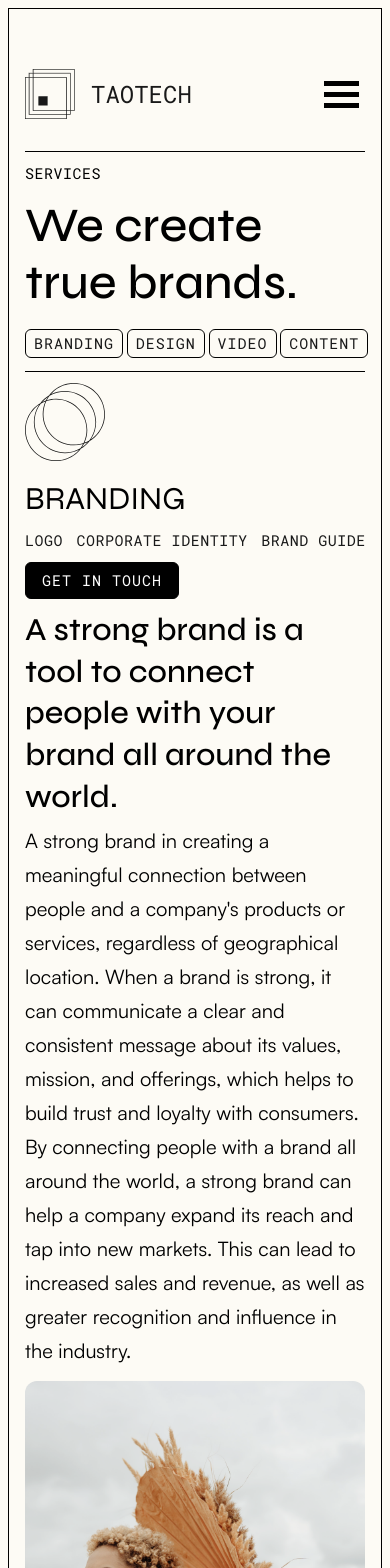
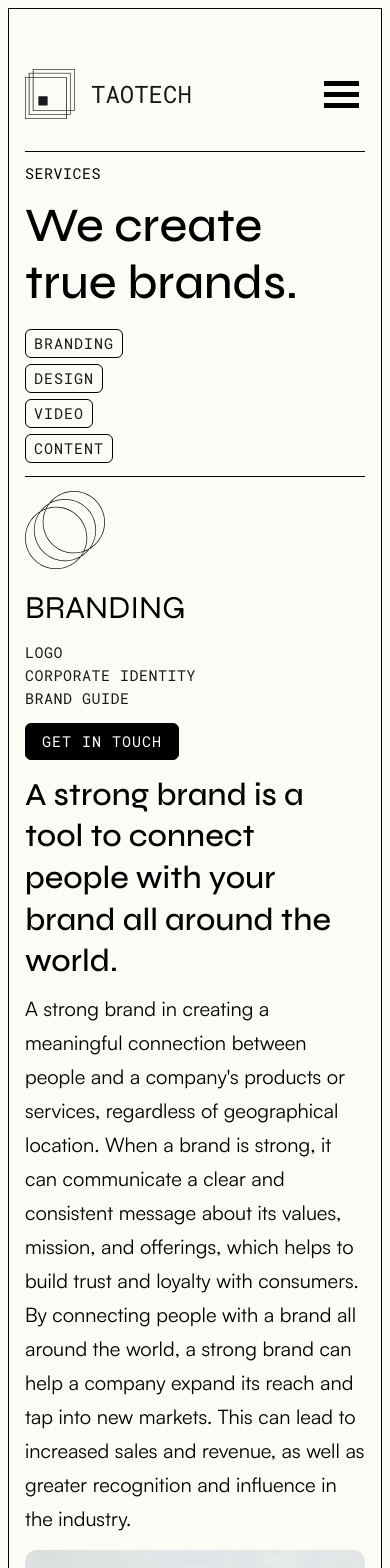
Before and after one commit to taodemy/website, a Next.js app: page /services in a window 390 px wide. Shown: the top 1568 px of the page. Built offline with nearby package versions, Linux system fonts and the light colour scheme.

Commit message:
bugfix:base on comments

```diff
--- a/components/ServicePage/ServiceTitle.tsx
+++ b/components/ServicePage/ServiceTitle.tsx
@@ -3,11 +3,11 @@ import { fontSyne, fontRobotoMono } from "@/pages/_app";
 import Button from "../base/Button";
 import styles from "./ServicesTitle.module.css";
 
-type SreviceProps = {
+type ServiceProps = {
   isPhoneSize: boolean;
 };
 
-function ServiceTitle({ isPhoneSize }: SreviceProps) {
+function ServiceTitle({ isPhoneSize }: ServiceProps) {
   return (
     <section className={styles.service_title}>
       <p className={`${fontRobotoMono.className} global__text-meta ${styles.service_title__name}`}>
--- a/components/ServicePage/Services.tsx
+++ b/components/ServicePage/Services.tsx
@@ -1,11 +1,11 @@
 import React from "react";
 import Service from "./ServicesItem";
 
-type SreviceProps = {
+type ServiceProps = {
   isPhoneSize: boolean;
 };
 
-const Services = ({ isPhoneSize }: SreviceProps) => {
+const Services = ({ isPhoneSize }: ServiceProps) => {
   const ServiceItems = [
     {
       id: 1,
--- a/components/ServicePage/ServicesItem.module.css
+++ b/components/ServicePage/ServicesItem.module.css
@@ -70,20 +70,22 @@
   .service_item_right {
     width: 100%;
     border-left: 0px solid var(--border-default);
-    margin: 3% 0;
+    margin: 4% 0;
     padding: 0;
   }
 
   .service_item__left {
     justify-content: space-between;
     width: 100%;
-    margin-top: 3%;
+    margin-top: 4%;
     margin-bottom: 0;
   }
+
   .services_left__link {
     margin-top: 6%;
     padding-top: 0px;
     flex-direction: row;
+    flex-wrap: wrap;
     width: 200%;
     gap: 4%;
   }
@@ -106,6 +108,7 @@
     font-weight: 500;
   }
 }
+
 @media screen and (max-width: 743px) {
   .service_item__left_link_button {
     display: flex;
@@ -113,16 +116,24 @@
   }
 
   .services_left__button {
-    margin-top: 4%;
+    margin-top: 5%;
   }
 
   .services_left__link {
-    margin-top: 4%;
+    margin-top: 5%;
     gap: 2%;
   }
 
   .service_right__info {
-    margin-top: 2%;
+    margin-top: 3%;
     display: inline-block;
   }
 }
+
+@media screen and (max-width: 390px) {
+  .services_left__link {
+    display: flex;
+    flex-direction: column;
+    gap: 8px;
+  }
+}
--- a/components/ServicePage/ServicesItem.tsx
+++ b/components/ServicePage/ServicesItem.tsx
@@ -38,7 +38,7 @@ const ServiceItem = ({
   return (
     <section className={styles.service}>
       <div className={styles.service_item__left}>
-        <section className={styles.service_item__left_title}>
+        <section>
           <img
             arial-label={icon__arial_label}
             className={styles.service_left_logo}
--- a/components/ServicePage/ServicesTitle.module.css
+++ b/components/ServicePage/ServicesTitle.module.css
@@ -28,3 +28,11 @@
     margin-top: 5%;
   }
 }
+
+@media screen and (max-width: 390px) {
+  .service_title__button_container {
+    display: flex;
+    flex-direction: column;
+    gap: 6px;
+  }
+}
```
